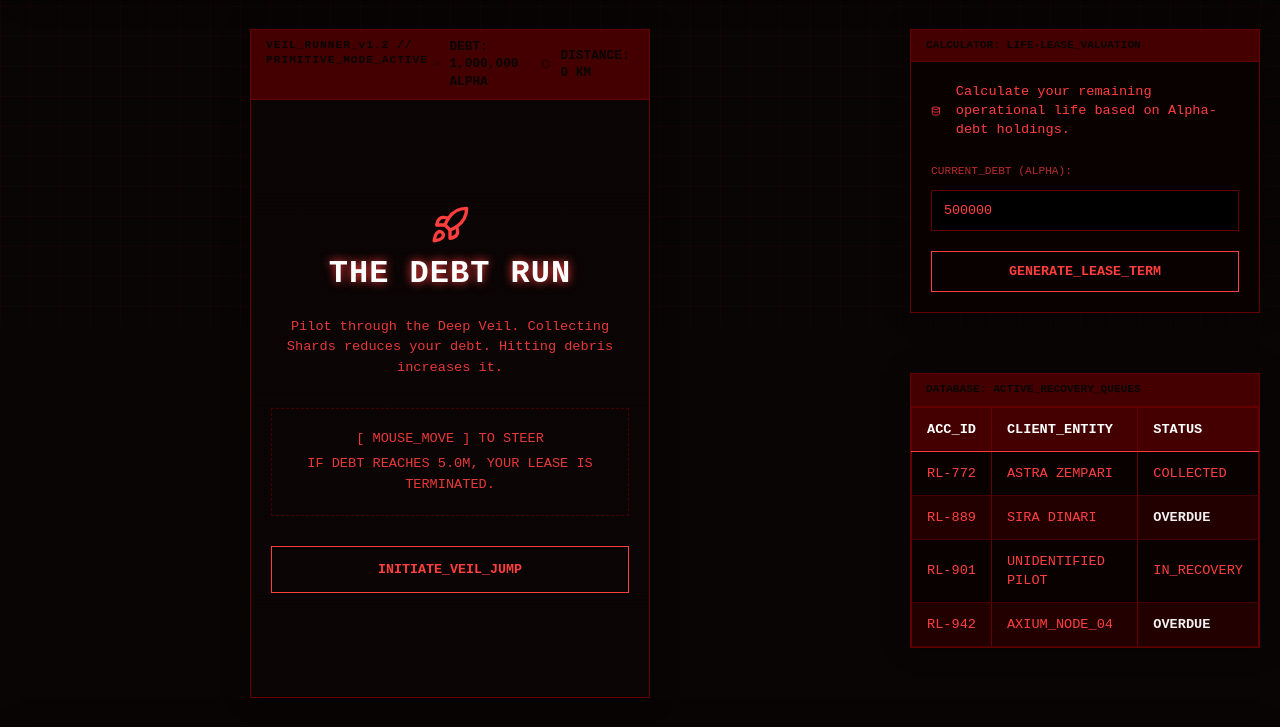
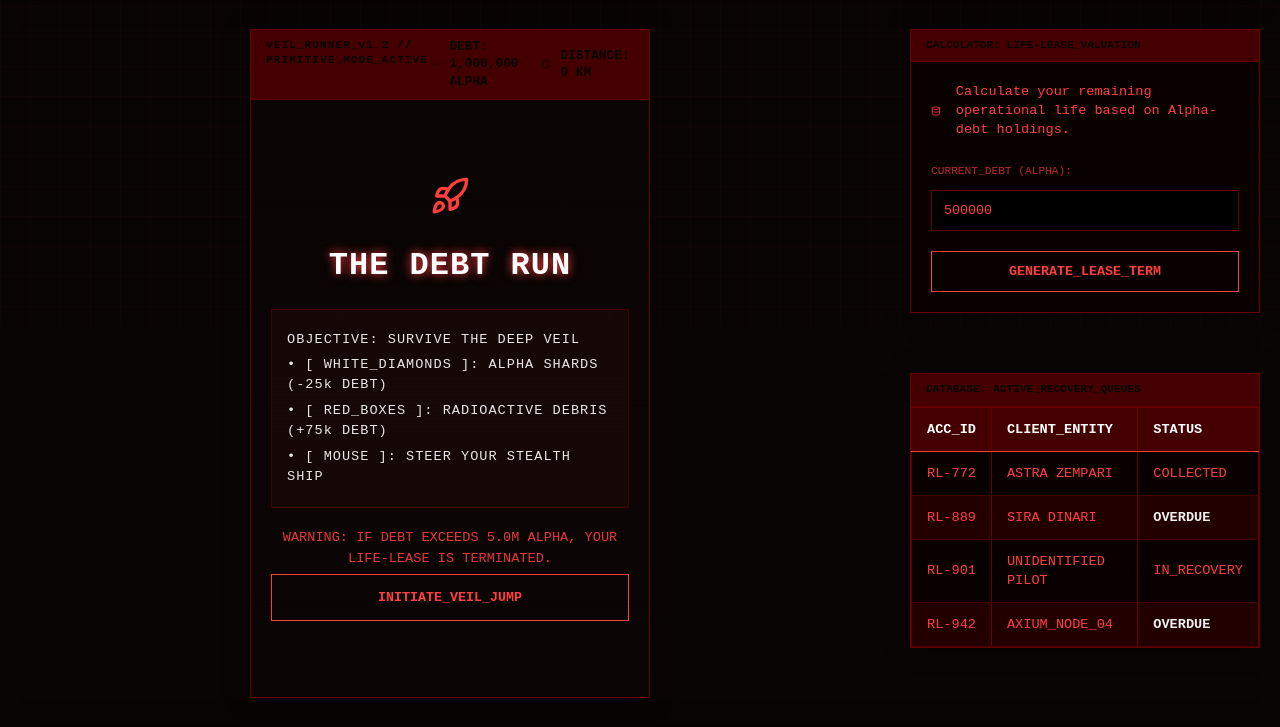
Before and after one commit to kyberone/kybian-redledger, a React (Vite) app: page / in a window 1280 px wide. Shown: the part 474-1201 px from the top of the page. Built offline with nearby package versions, Linux system fonts and the light colour scheme.

Commit message:
docs: clarify in-game instructions

```diff
--- a/src/components/DebtRun.css
+++ b/src/components/DebtRun.css
@@ -60,13 +60,21 @@ canvas {
   opacity: 0.9;
 }
 
-.controls-hint {
-  margin-bottom: 30px;
+.instructions-box {
+  background: rgba(255, 62, 62, 0.05);
+  border: 1px solid var(--ledger-dim);
   padding: 15px;
-  border: 1px dashed var(--ledger-dim);
-  font-size: 0.7rem;
-  color: var(--ledger-red);
+  margin-bottom: 20px;
+  text-align: left;
+  font-size: 0.75rem;
 }
+
+.instructions-box p {
+  margin: 5px 0;
+  color: #fff;
+}
+
+.mb-20 { margin-bottom: 20px; }
 
 .controls-hint p {
   margin: 5px 0;
--- a/src/components/DebtRun.tsx
+++ b/src/components/DebtRun.tsx
@@ -233,10 +233,14 @@ const DebtRun: React.FC = () => {
               <div className="overlay-content">
                 <Rocket className="gold-text mb-20" size={40} />
                 <h2 className="mono">THE DEBT RUN</h2>
-                <p>Pilot through the Deep Veil. Collecting Shards reduces your debt. Hitting debris increases it.</p>
+                <div className="instructions-box mono">
+                  <p>OBJECTIVE: SURVIVE THE DEEP VEIL</p>
+                  <p>• [ WHITE_DIAMONDS ]: ALPHA SHARDS (-25k DEBT)</p>
+                  <p>• [ RED_BOXES ]: RADIOACTIVE DEBRIS (+75k DEBT)</p>
+                  <p>• [ MOUSE ]: STEER YOUR STEALTH SHIP</p>
+                </div>
                 <div className="controls-hint">
-                  <p>[ MOUSE_MOVE ] TO STEER</p>
-                  <p>IF DEBT REACHES 5.0M, YOUR LEASE IS TERMINATED.</p>
+                  <p>WARNING: IF DEBT EXCEEDS 5.0M ALPHA, YOUR LIFE-LEASE IS TERMINATED.</p>
                 </div>
                 <button onClick={startGame} className="btn-start">
                   INITIATE_VEIL_JUMP
```
